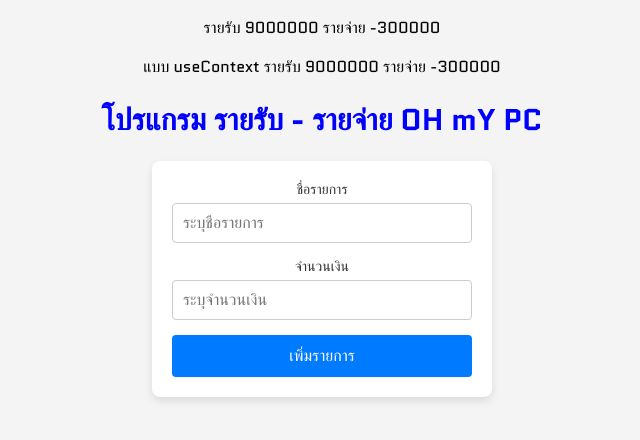
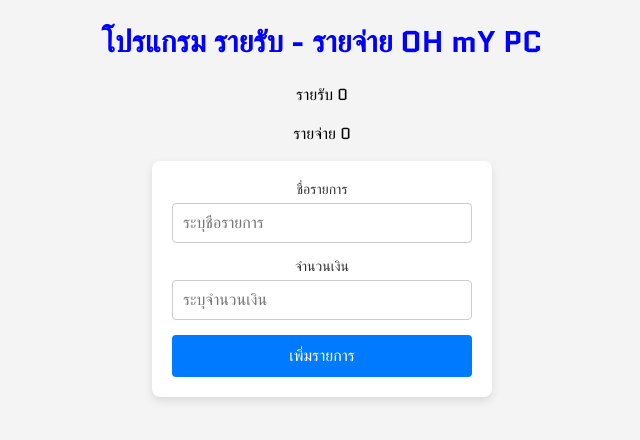
Before and after one commit to 0KrittapasKa0/react_learning_2, a React (Create React App) app: page / in a window 1280 px wide. Shown: the top 440 px of the page, without its empty margins (318-958 px from the left). Built offline with nearby package versions, Linux system fonts and the light colour scheme.

Commit message:
calculator income expense

```diff
--- a/src/components/App.js
+++ b/src/components/App.js
@@ -1,28 +1,45 @@
-import { useContext, useState } from "react";
+import { useContext, useEffect, useState } from "react";
 import { v4 as uuidv4 } from "uuid";
 import Items from "./Items";
 import "./App.css";
 import FormCoponent from "./Form";
 import DataContext from "../data/DataContext";
 import ReportComponent from "./ReportComponent";
+import { element } from "prop-types";
 
 function App() {
   const initdata = [];
   const [items, setItems] = useState(initdata);
+  const [ReportIncome, setReportIncome] = useState(0);
+  const [ReportExpense, setResportExpense] = useState(0);
   const onAddNewItem = (newItem) => {
     console.log("ข้อมูลที่ได้รับมา ", newItem);
     setItems((prevItem) => {
       return [newItem, ...prevItem];
     });
   };
+  useEffect(() => {
+    const amounts = items.map((items) => items.amount);
+    const income = amounts
+      .filter((element) => element > 0)
+      .reduce((totol, element) => (totol += element), 0);
+    const expense =
+      amounts
+        .filter((element) => element < 0)
+        .reduce((totol, element) => (totol -= element), 0) * -1;
+    setReportIncome(income);
+    setResportExpense(expense);
+  }, [items,ReportIncome,ReportExpense]);
   return (
-    <DataContext.Provider value={{
-      income : 9000000,
-      expense : -300000
-    }}>
+    <DataContext.Provider
+      value={{
+        income: ReportIncome,
+        expense: ReportExpense,
+      }}
+    >
       <div>
+        <Header />
         <ReportComponent />
-        <Header />
         <FormCoponent onAddItem={onAddNewItem} />
         <Transaction items={items} />
       </div>
@@ -42,11 +59,11 @@ let Transaction = (props) => {
   const { items } = props;
   return (
     <div>
-        <ul className="style-none">
-          {items.map((item) => {
-            return <Items key={uuidv4()} {...item} />; //items spread operator
-          })}
-        </ul>
+      <ul className="style-none">
+        {items.map((item) => {
+          return <Items key={uuidv4()} {...item} />; //items spread operator
+        })}
+      </ul>
     </div>
   );
 };
--- a/src/components/ReportComponent.js
+++ b/src/components/ReportComponent.js
@@ -4,10 +4,8 @@ const ReportComponent = () => {
     const {income,expense} = useContext(DataContext);
   return (
     <div>
-      <DataContext.Consumer>
-        {(data) => <p>รายรับ {data.income} รายจ่าย {data.expense}</p>}
-      </DataContext.Consumer>
-      <p>แบบ useContext รายรับ {income} รายจ่าย {expense}</p>
+      <p>รายรับ {income}</p>
+      <p>รายจ่าย {expense}</p>
     </div>
   );
 };
```
